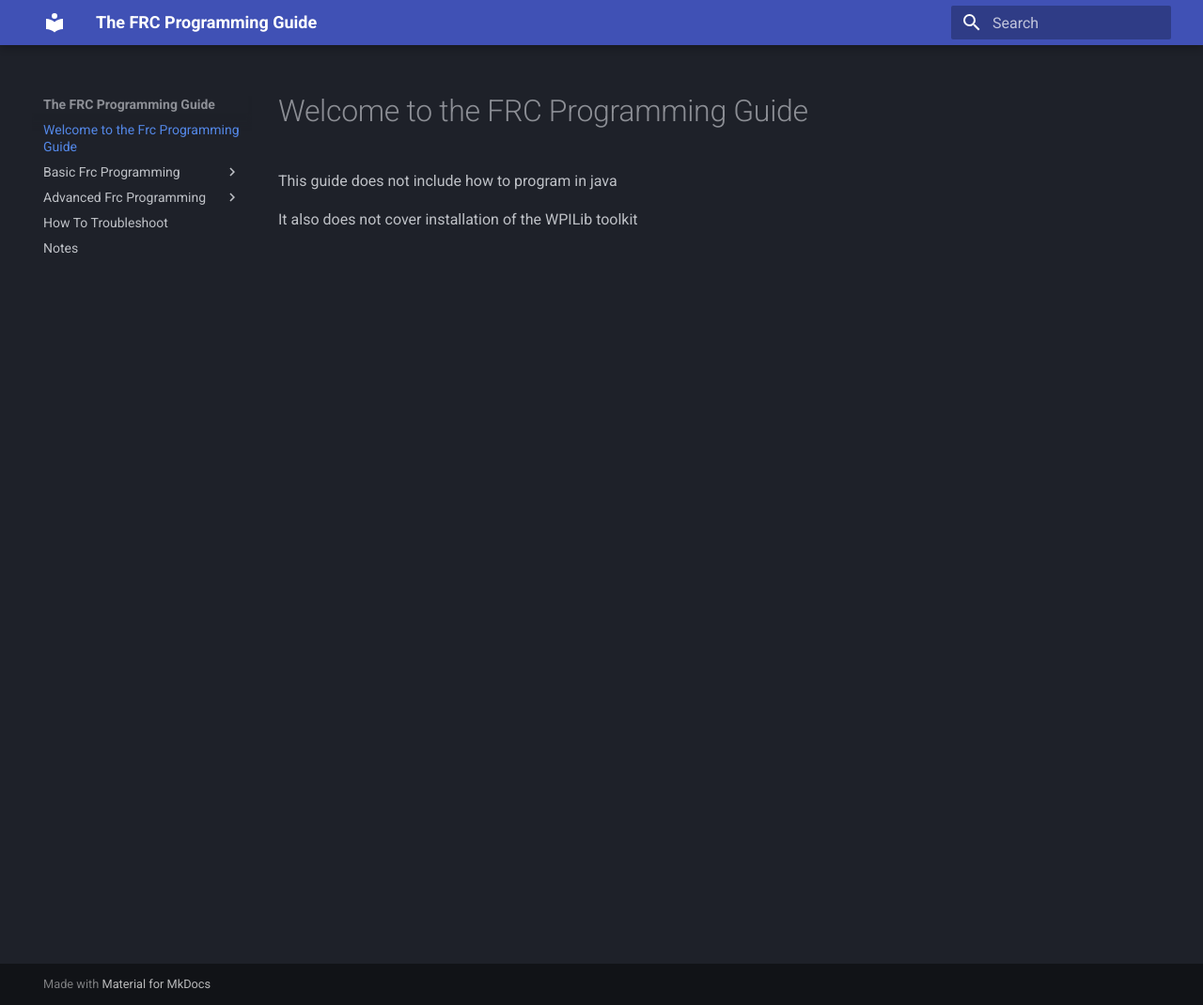
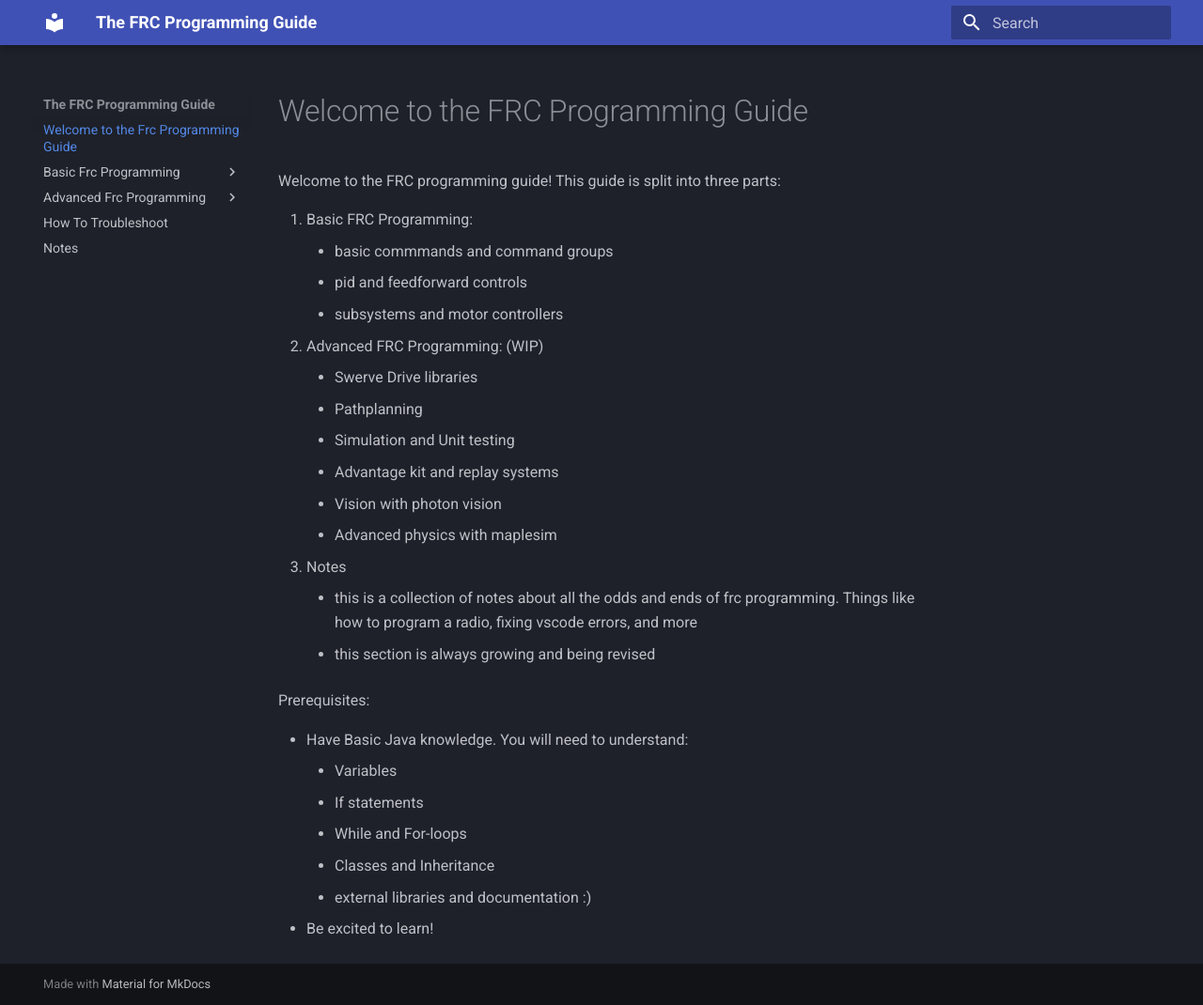
Before and after one commit to rylero/CodeTraining, an MkDocs documentation site: the page built from docs/index.md, in a window 1280 px wide and 1070 px high. Shown: the whole window at 94% size. Built offline with MkDocs 1.6.1 and Material for MkDocs 9.7.7, drawn with Linux system fonts in a browser that asks for light colours.

```diff
--- a/docs/index.md
+++ b/docs/index.md
@@ -1,4 +1,28 @@
 # Welcome to the FRC Programming Guide
-This guide does not include how to program in java
 
-It also does not cover installation of the WPILib toolkit
+Welcome to the FRC programming guide! This guide is split into three parts:
+
+1. Basic FRC Programming:
+    * basic commmands and command groups
+    * pid and feedforward controls
+    * subsystems and motor controllers
+2. Advanced FRC Programming: (WIP)
+    * Swerve Drive libraries
+    * Pathplanning
+    * Simulation and Unit testing
+    * Advantage kit and replay systems
+    * Vision with photon vision
+    * Advanced physics with maplesim
+3. Notes
+    * this is a collection of notes about all the odds and ends of frc programming. Things like how to program a radio, fixing vscode errors, and more
+    * this section is always growing and being revised
+
+Prerequisites:
+
+* Have Basic Java knowledge. You will need to understand:
+    * Variables
+    * If statements
+    * While and For-loops
+    * Classes and Inheritance
+    * external libraries and documentation :)
+* Be excited to learn!
```
Also changed, not shown: docs/Basic-FRC-Programming/5.md (+6 -2 lines), docs/Basic-FRC-Programming/7.md (+8 -0 lines), site/Basic-FRC-Programming/5/index.html, site/Basic-FRC-Programming/7/index.html, site/index.html, site/search/search_index.json, 1 other file.
